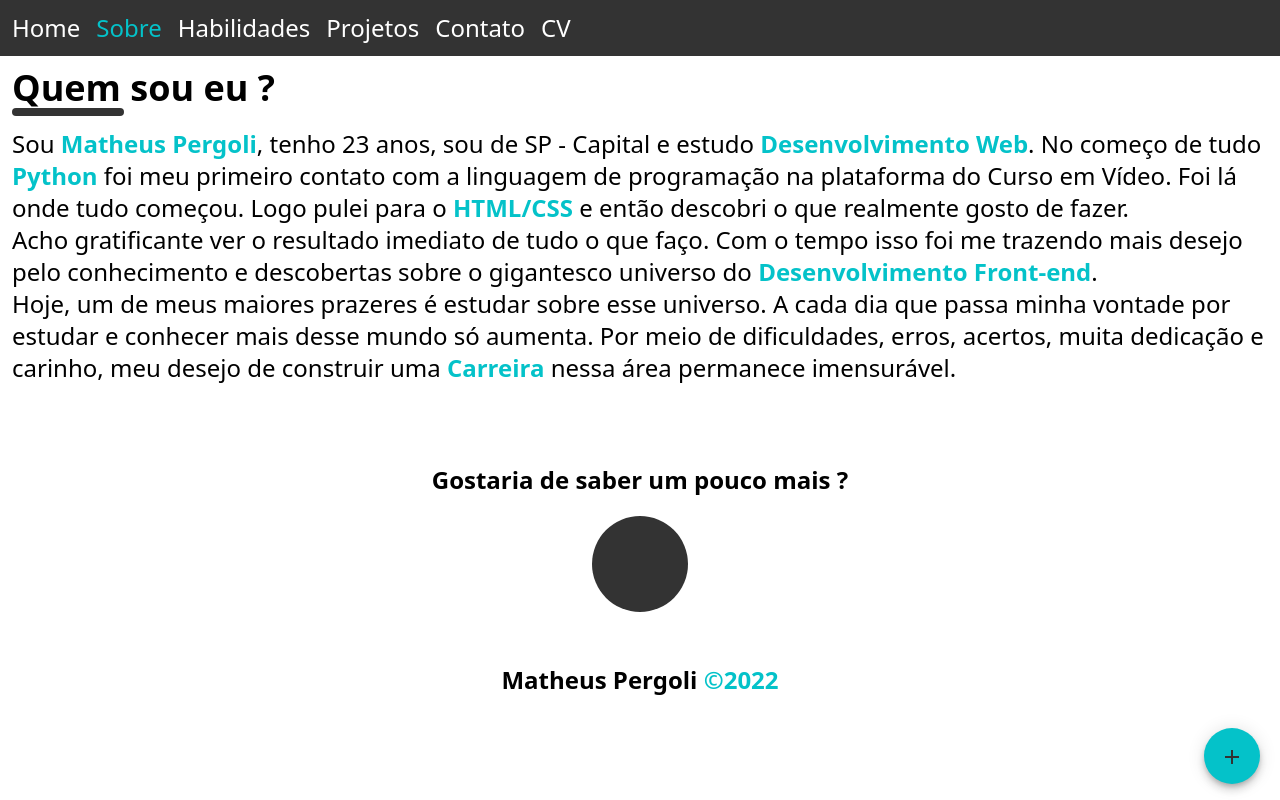
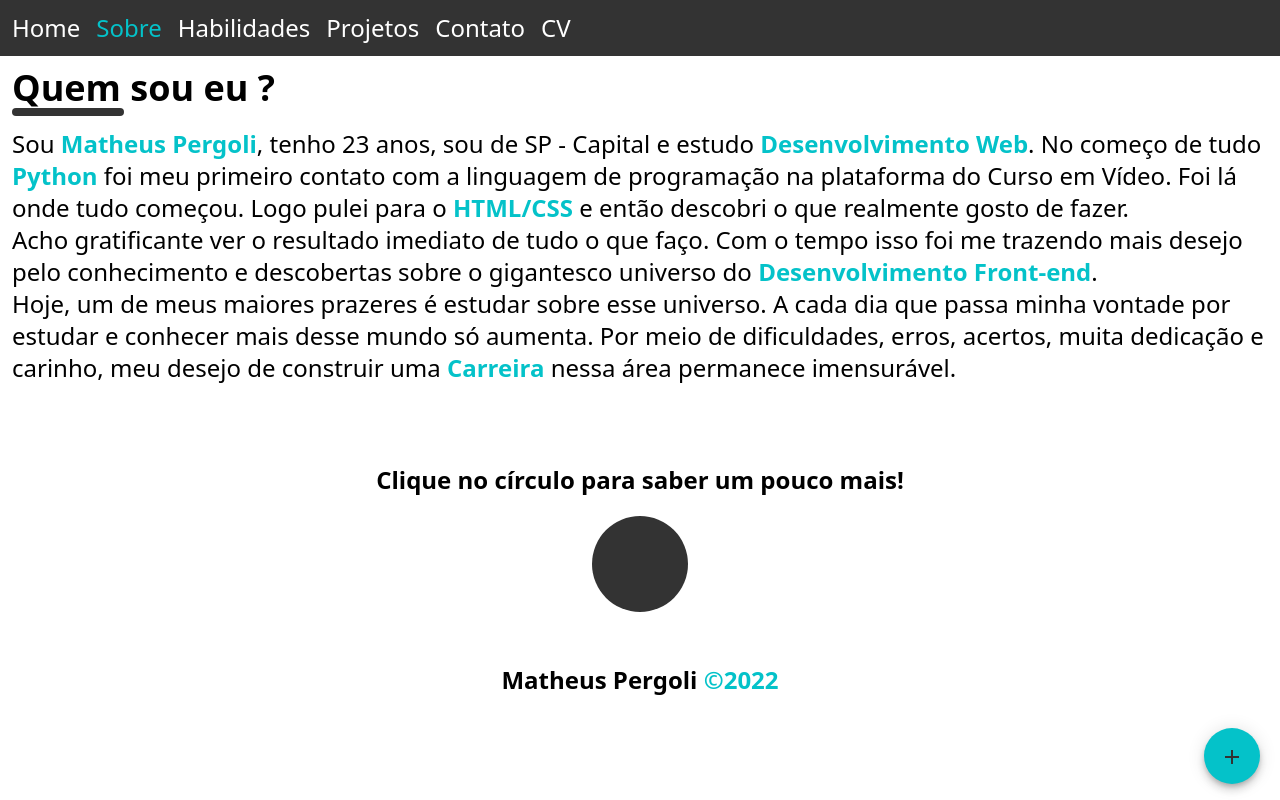
Before and after one commit to matheuspergoli/portfolio, a Next.js app: page /sobre in a window 1280 px wide. Built offline with nearby package versions, Linux system fonts and the light colour scheme.

Commit message:
<SaberMais /> Mudando texto

```diff
--- a/components/SaberMais/index.tsx
+++ b/components/SaberMais/index.tsx
@@ -6,7 +6,7 @@ function SaberMais() {
 
 	return (
 		<>
-			<h2 className='text-2xl text-center mb-5 font-semibold mt-20'>Gostaria de saber um pouco mais ?</h2>
+			<h2 className='text-2xl text-center mb-5 font-semibold mt-20'>Clique no círculo para saber um pouco mais!</h2>
 			<motion.section
 				layout
 				initial={{ borderRadius: 50 }}
```
